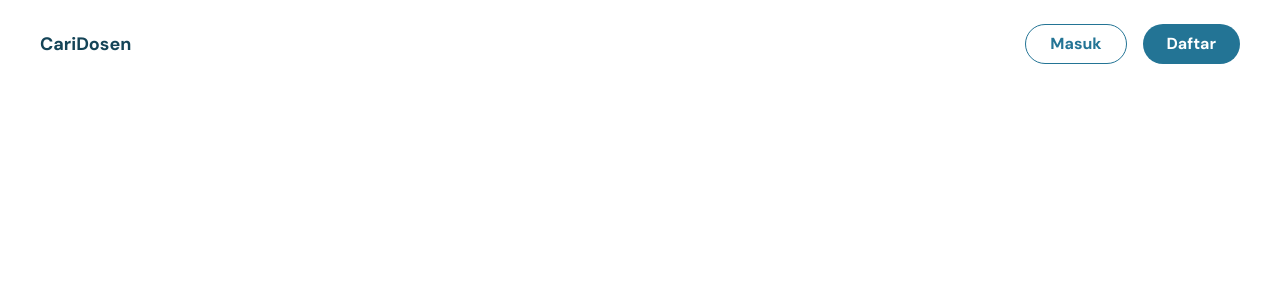
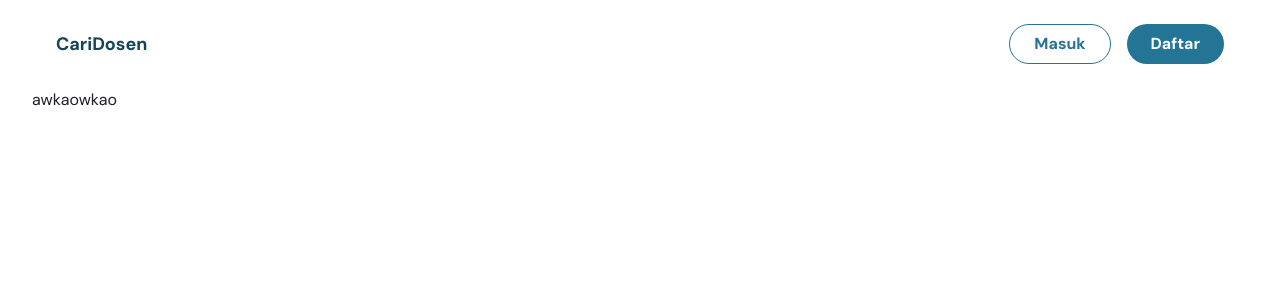
Before and after one commit to IloveNooodles/Dosen-Rank-FE, a Next.js app: page / in a window 1280 px wide. Shown: the top 300 px of the page. Built offline with nearby package versions, Linux system fonts and the light colour scheme.

Commit message:
feat: add footer component

```diff
--- /dev/null
+++ b/components/Footer/index.tsx
@@ -0,0 +1,28 @@
+import { dm_sans } from "@/fonts";
+import { useRouter } from 'next/router';
+import { FiGithub, FiGitlab } from 'react-icons/fi';
+import { Box, Container, Text, Flex, Button, HStack, Spacer, Icon, VStack, } from "@chakra-ui/react";
+import Link from "next/link";
+
+const Footer: React.FC<{}> = () => {
+    const router = useRouter()
+    return (
+        <Container py="24px" px="40px" h="auto">
+            <VStack alignItems="start">
+                <HStack gap="24px">
+                    <Link href="https://github.com/IloveNooodles" target="_blank">
+                        <Icon as={ FiGithub } color="biru.800" w="24px" h="24px" />
+                    </Link>
+                    <Link href="https://gitlab.informatika.org/if3250_2023_k01_06" target="_blank">
+                        <Icon as={ FiGitlab } color="biru.800" w="24px" h="24px" />
+                    </Link>
+                </HStack>
+                <Text color="biru.800">
+                    made with love by FGFGF
+                </Text>
+            </VStack>
+        </Container>
+    )
+};
+
+export default Footer;
--- a/components/NavigationBar/index.tsx
+++ b/components/NavigationBar/index.tsx
@@ -5,7 +5,7 @@ import { Box, Container, Text, Flex, Button, HStack, Spacer } from "@chakra-ui/r
 const NavigationBar: React.FC<{}> = () => {
     const router = useRouter()
     return (
-        <Container py="24px" px="40px">
+        <Container py="24px" px="40px" h="auto">
             <Flex align="center">
                 <Text fontFamily="heading" fontSize="lg" color="biru.900" fontWeight="bold">
                     CariDosen
--- a/package.json
+++ b/package.json
@@ -9,6 +9,7 @@
     "lint": "next lint"
   },
   "dependencies": {
+    "@chakra-ui/icons": "^2.0.17",
     "@chakra-ui/react": "^2.4.9",
     "@emotion/react": "^11.10.5",
     "@emotion/styled": "^11.10.5",
@@ -23,6 +24,7 @@
     "next": "13.1.6",
     "react": "18.2.0",
     "react-dom": "18.2.0",
+    "react-icons": "^4.7.1",
     "typescript": "4.9.5",
     "yup": "^1.0.0"
   },
--- a/pages/index.tsx
+++ b/pages/index.tsx
@@ -1,12 +1,21 @@
 import NavigationBar from "@/components/NavigationBar";
+import Footer from "@/components/Footer";
 import { inter } from "@/fonts";
 import styles from "@/styles/Home.module.scss";
-import { Box, Container, Text } from "@chakra-ui/react";
+import { Box, Container, Flex, Text } from "@chakra-ui/react";
 import Head from "next/head";
 import Image from "next/image";
 
 const Index: React.FC<{}> = () => (
-  <NavigationBar/>
+  <Container>
+    <Flex direction="column">
+      <NavigationBar/>
+      <Container>
+        awkaowkao
+      </Container>
+      <Footer/>
+    </Flex>
+  </Container>
 );
 
 export default Index;
```
Also changed, not shown: 1 other file (tests, documents, lock files or other folders).
